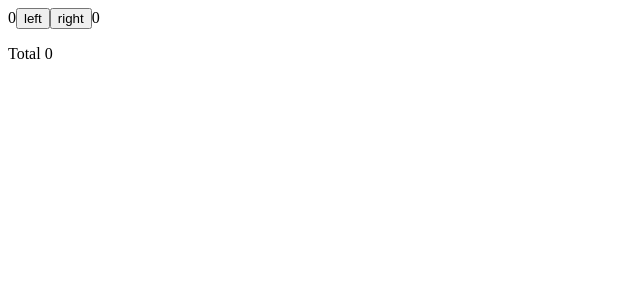
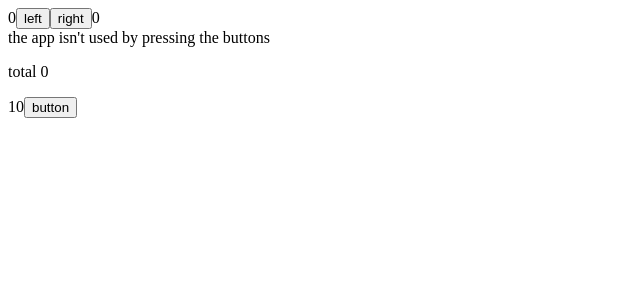
Before and after one commit to IsratJahan13/03-left-right, a React (Vite) app: page / in a window 1280 px wide. Shown: the top 300 px of the page, without its empty margins (0-640 px from the left). Built offline with nearby package versions, Linux system fonts and the light colour scheme.

Commit message:
a new button is created, which has state value 10, and after clicking it state value will be 0

```diff
--- a/src/App.jsx
+++ b/src/App.jsx
@@ -1,10 +1,14 @@
 import { useState } from "react"
+import History from "./components/History"
+import Button from "./components/Button"
 
 function App() {
   const [left, setLeft] = useState(0)
   const [right, setRight] = useState(0)
   const [allClicks, setAll] = useState([])
   const [total, setTotal] = useState(0)
+
+  const [value, setValue] = useState(10)
 
   const handleLeftClick = () => {
     setAll(allClicks.concat('L'))
@@ -20,14 +24,21 @@ function App() {
     setTotal(left + updatedRight)
   }
 
+  const handleClick = () => {
+    console.log('clicked the button')
+    setValue(0)
+  }
+
   return (
     <div>
       {left}
-      <button onClick={handleLeftClick}>left</button>
-      <button onClick={handleRightClick}>right</button>
+      <Button handleClick={handleLeftClick} text = 'left' />
+      <Button handleClick={handleRightClick} text = 'right' />
       {right}
-      <p>{allClicks.join(' ')}</p>
-      <p>Total {total}</p>
+      <History allClicks = {allClicks} />
+      <p>total {total}</p>
+      {value}
+      <button onClick={handleClick}>button</button>
     </div>
   )
 }
--- /dev/null
+++ b/src/components/Button.jsx
@@ -0,0 +1,6 @@
+const Button = ({ handleClick, text }) => (
+    <button onClick={handleClick}>
+      {text}
+    </button>
+  )
+  export default Button;
--- /dev/null
+++ b/src/components/History.jsx
@@ -0,0 +1,11 @@
+const History = (props) => {
+    if(props.allClicks.length === 0) {
+        return(
+            <div>the app isn't used by pressing the buttons</div>
+        )
+    }
+    return(
+        <div>button press history: {props.allClicks.join(' ')}</div>
+    )
+}
+export default History;
```
